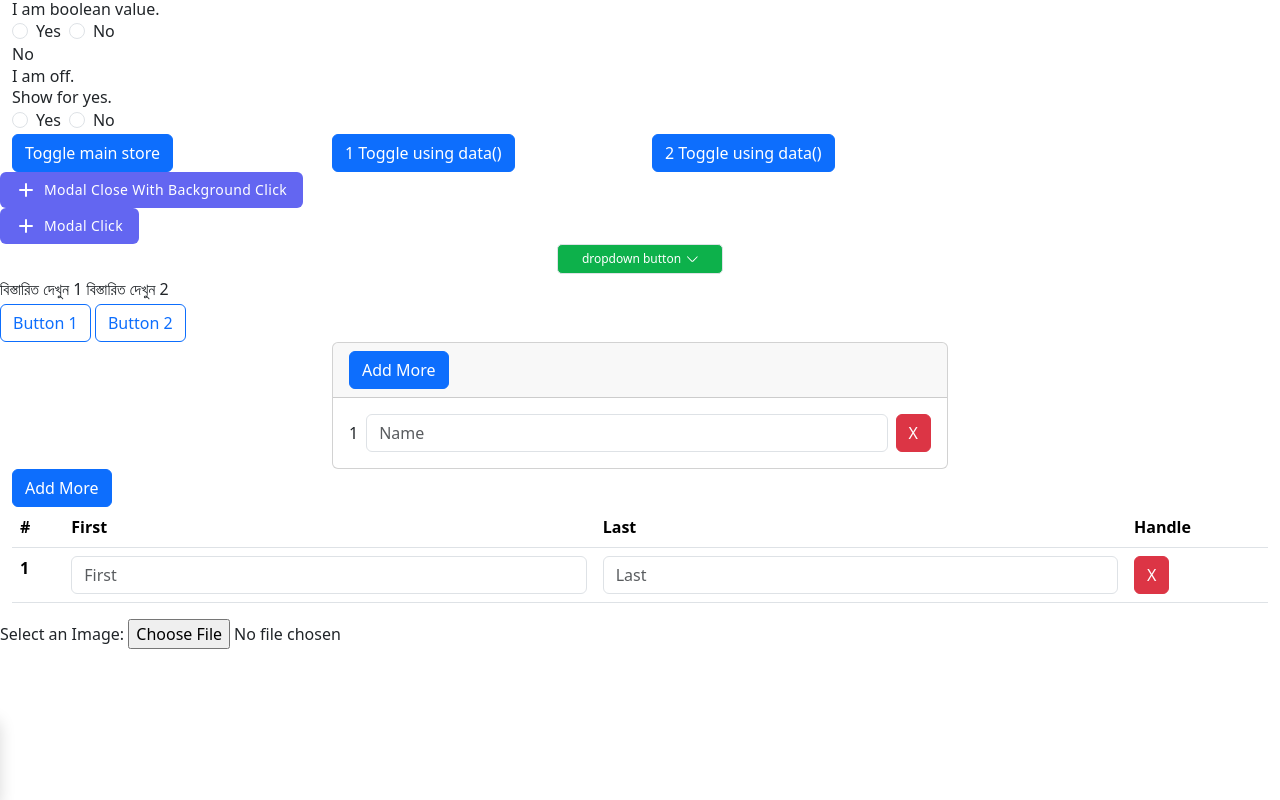
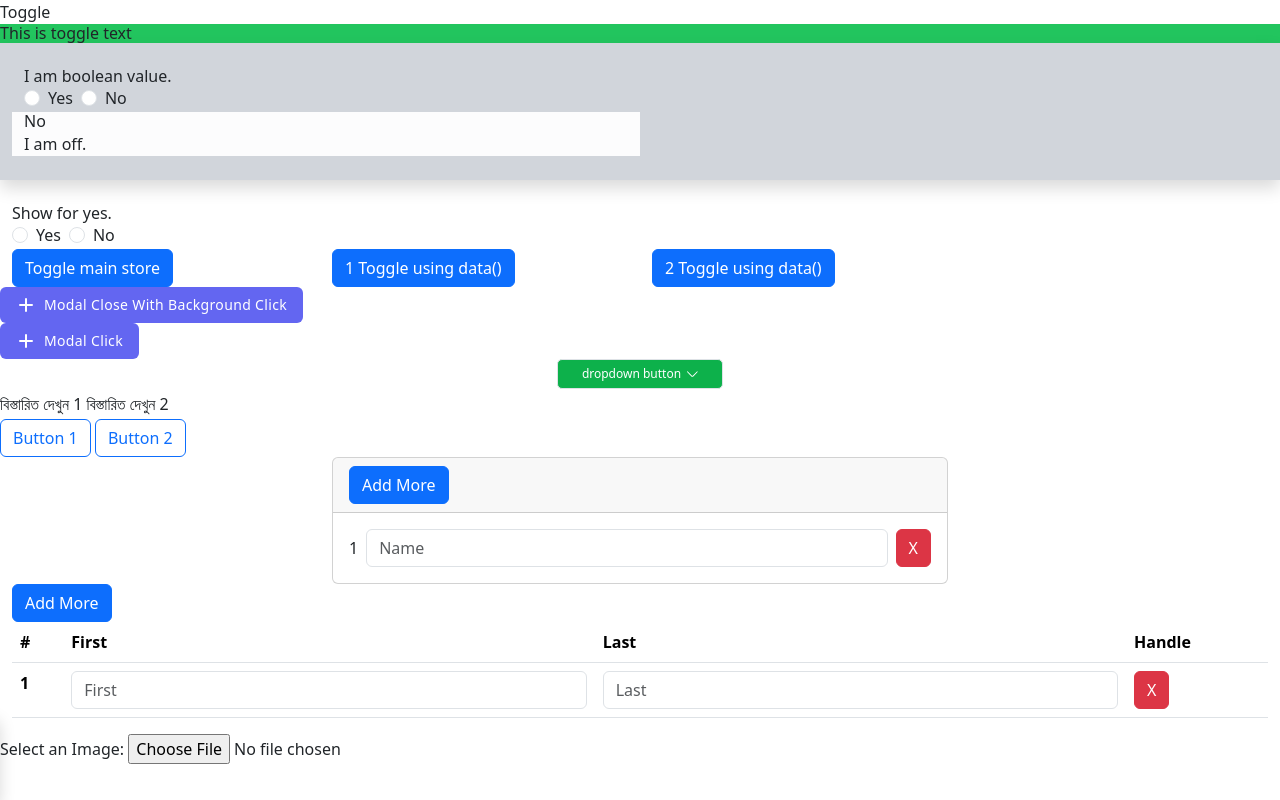
Before and after one commit to sheik-mostafizur/alpine-js-explore, a plain HTML site: page index.html in a window 1280 px wide. Drawn offline with nearby package versions, Linux system fonts and the light colour scheme.

Commit message:
add another toggle

```diff
--- a/index.html
+++ b/index.html
@@ -19,7 +19,16 @@
 </head>
 
 <body>
-  <div class="container" x-data="{isShow: false}">
+
+
+  <div x-data="{toggle:true}">
+    <button @click="toggle=!toggle">Toggle</button>
+    <h1 x-show="toggle" class="bg-green-500">This is toggle text</h1>
+  </div>
+
+
+
+  <div class="container bg-gray-300 shadow p-4 mb-4" x-data="{isShow: false}">
     <div class="row">
       <h2>I am boolean value.</h2>
       <div class="col-md-12 d-flex">
@@ -39,14 +48,14 @@
       </div>
 
       <template x-if="isShow">
-        <div class="col-md-6">
+        <div class="col-md-6 bg-light-subtle">
           <h1>Yes</h1>
           <p>I am showing you.</p>
         </div>
       </template>
 
       <template x-if="!isShow">
-        <div class="col-md-6">
+        <div class="col-md-6 bg-light-subtle">
           <h1>No</h1>
           <p>I am off.</p>
         </div>
```
